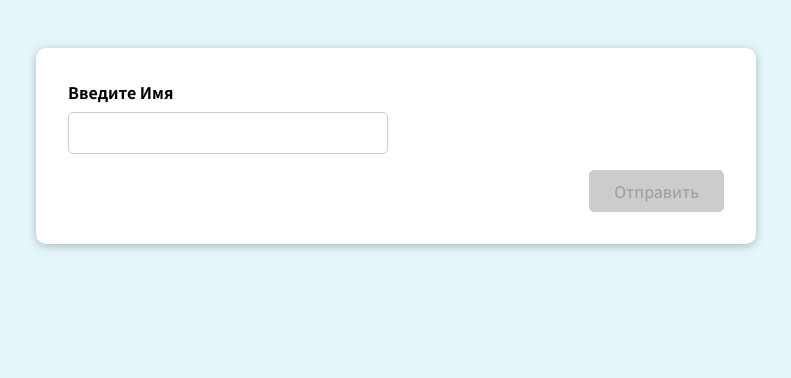
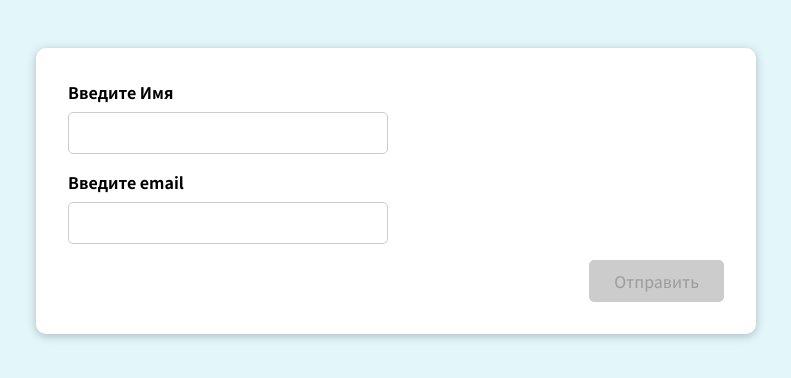
Before and after one commit to U-Ra-All/react-course-working-with-user-input, a React (Create React App) app: page / in a window 1280 px wide. Shown: the top 378 px of the page, without its empty margins (244-1035 px from the left). Built offline with nearby package versions, Linux system fonts and the light colour scheme.

Commit message:
10-Задание 1. Решение

```diff
--- a/src/components/SomeInput.js
+++ b/src/components/SomeInput.js
@@ -4,11 +4,18 @@
   const [enteredName, setEnteredName] = useState("");
   const [wasNameInputTouched, setWasNameInputTouched] = useState(false);
 
+  const [enteredEmail, setEnteredEmail] = useState("");
+  const [wasEmailInputTouched, setWasEmailInputTouched] = useState(false);
+
   const isEnteredNameValid = enteredName.trim() !== "";
   const isNameInputInvalid = !isEnteredNameValid && wasNameInputTouched;
+
+  const isEnteredEmailValid = enteredEmail.includes("@");
+  const isEmailInputInvalid = !isEnteredEmailValid && wasEmailInputTouched;
+
   let isFormValid = false;
 
-  if (isEnteredNameValid) {
+  if (isEnteredNameValid && isEnteredEmailValid) {
     isFormValid = true;
   }
 
@@ -18,6 +25,14 @@
 
   const nameInputLostFocusHandler = (event) => {
     setWasNameInputTouched(true);
+  };
+
+  const emailInputChangeHandler = (event) => {
+    setEnteredEmail(event.target.value);
+  };
+
+  const emailInputLostFocusHandler = (event) => {
+    setWasEmailInputTouched(true);
   };
 
   const formSubmitHandler = (event) => {
@@ -30,11 +45,20 @@
     }
 
     console.log(enteredName);
+    console.log(enteredEmail);
+
     setEnteredName("");
     setWasNameInputTouched(false);
+
+    setEnteredEmail("");
+    setWasEmailInputTouched(false);
   };
 
   const nameInputClasses = isNameInputInvalid
+    ? "form-control invalid"
+    : "form-control";
+
+  const emailInputClasses = isEmailInputInvalid
     ? "form-control invalid"
     : "form-control";
 
@@ -53,6 +77,19 @@
           <p className="error-text">Нужно обязательно ввести имя</p>
         )}
       </div>
+      <div className={emailInputClasses}>
+        <label htmlFor="email">Введите email</label>
+        <input
+          type="email"
+          id="email"
+          onChange={emailInputChangeHandler}
+          onBlur={emailInputLostFocusHandler}
+          value={enteredEmail}
+        />
+        {isEmailInputInvalid && (
+          <p className="error-text">Нужно обязательно ввести email</p>
+        )}
+      </div>
       <div className="form-actions">
         <button disabled={!isFormValid}>Отправить</button>
       </div>
```
Also changed, not shown: 1 other file (tests, documents, lock files or other folders).
